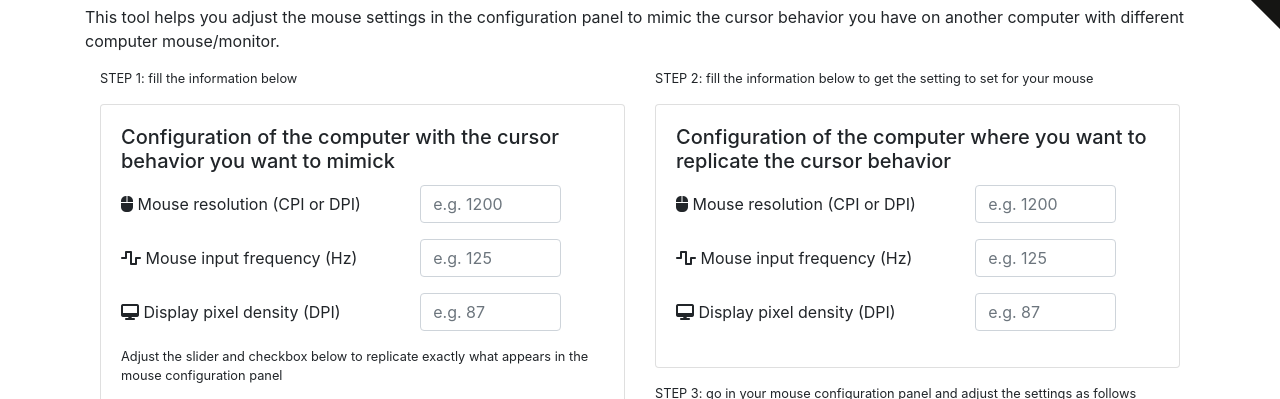
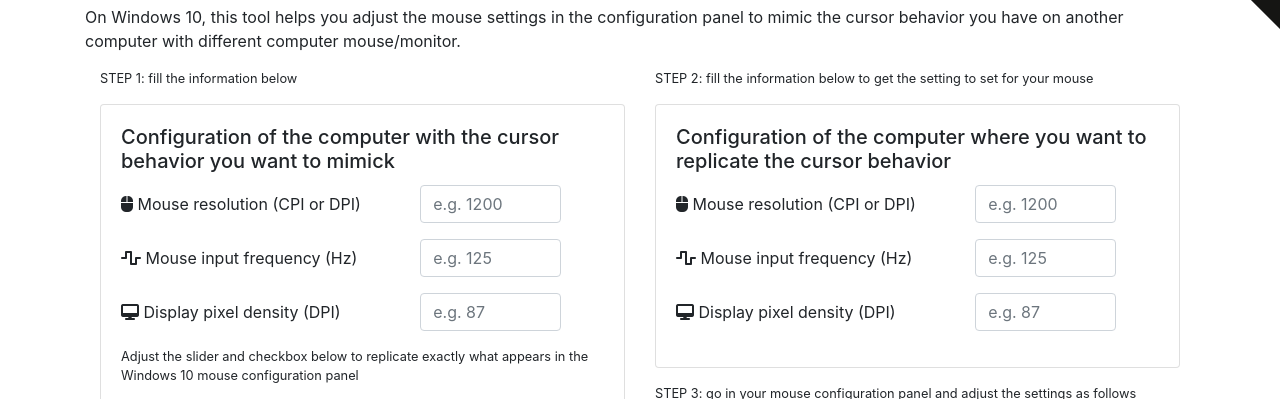
Before and after one commit to LokiResearch/TransferFunctionTools, a plain HTML site: page educate_mouse.html in a window 1280 px wide. Shown: the part 51-450 px from the top of the page. Drawn offline with Linux system fonts and the light colour scheme.

Commit message:
Make it clearer that the closest tool only works for Windows 10

```diff
--- a/educate_mouse.html
+++ b/educate_mouse.html
@@ -28,7 +28,7 @@
 		</div>
 
 		<p class="text_center">
-			This tool helps you adjust the mouse settings in the configuration panel to mimic the cursor behavior you
+			On Windows 10, this tool helps you adjust the mouse settings in the configuration panel to mimic the cursor behavior you
 			have on another computer with different computer mouse/monitor.
 		</p>
 
@@ -62,7 +62,7 @@
 							</div>
 
 							<p class="card-text small">
-								Adjust the slider and checkbox below to replicate exactly what appears in the mouse configuration panel
+								Adjust the slider and checkbox below to replicate exactly what appears in the Windows 10 mouse configuration panel
 							</p>
 
 							<div style="position: relative;" class="row">
```
